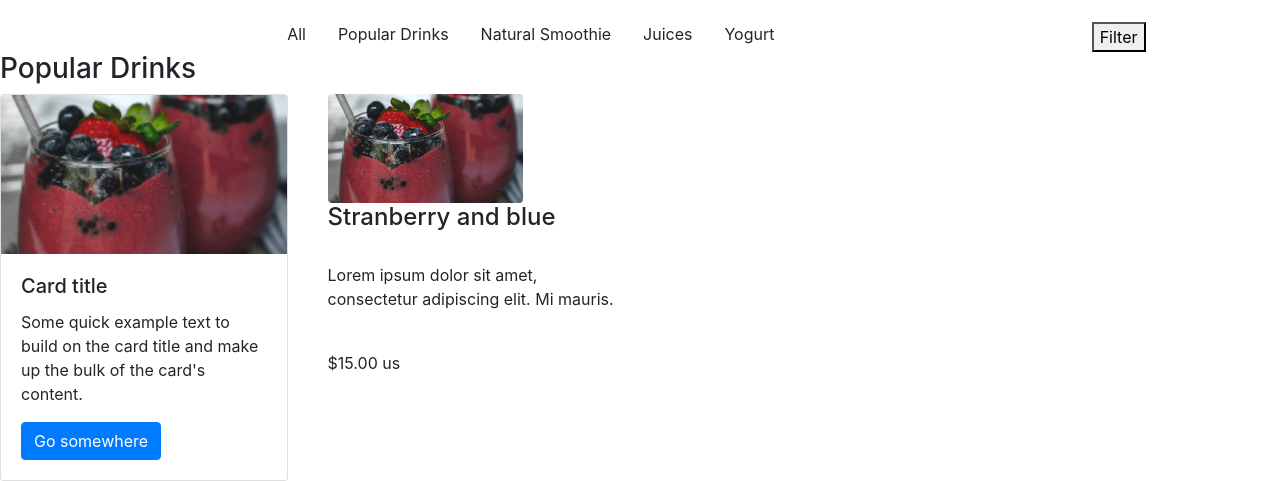
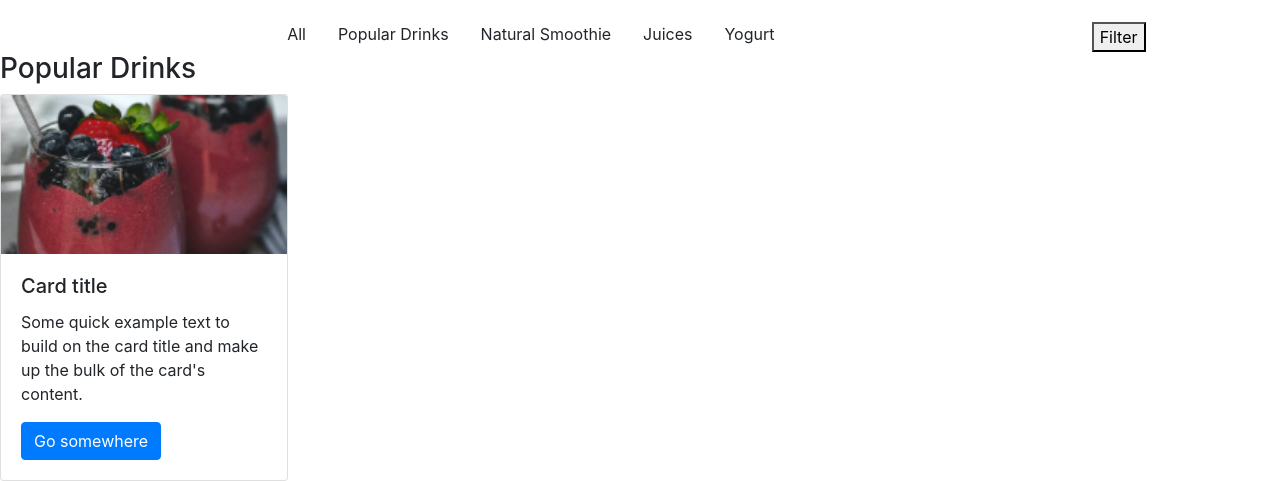
Before and after one commit to jmonterolad/Drinks-test, a website: page index.html in a window 1280 px wide. Shown: the part 802-1283 px from the top of the page. Drawn offline with Linux system fonts and the light colour scheme.

Commit message:
Some changes

```diff
--- a/index.html
+++ b/index.html
@@ -75,7 +75,7 @@
                 </div>
             </div> -->
 
-            <div class="col-3">
+            <!-- <div class="col-3">
                 <div>
                     <img class="rounded" src="img/2631452 3.png" alt="">
                 </div>
@@ -89,7 +89,7 @@
 
                     </div>
                 </div>
-            </div>
+            </div> -->
             <div class="col-3"></div>
             <div class="col-3"></div>
             <div class="col-3"></div>
```
Also changed, not shown: 1 other file.
